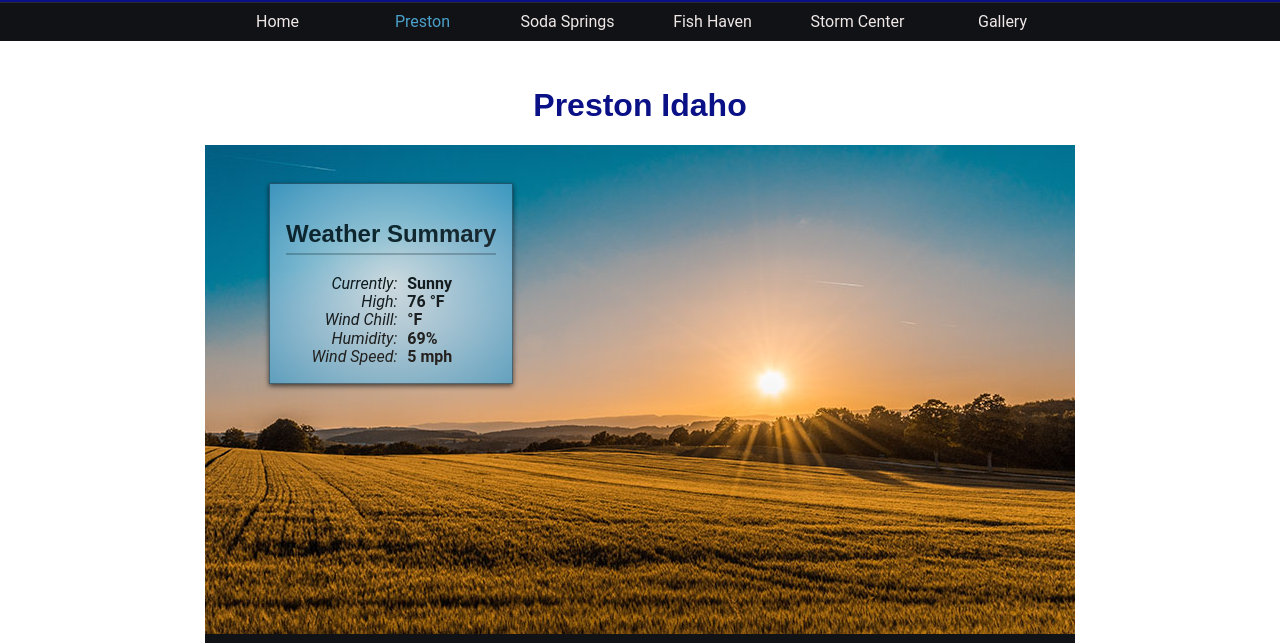
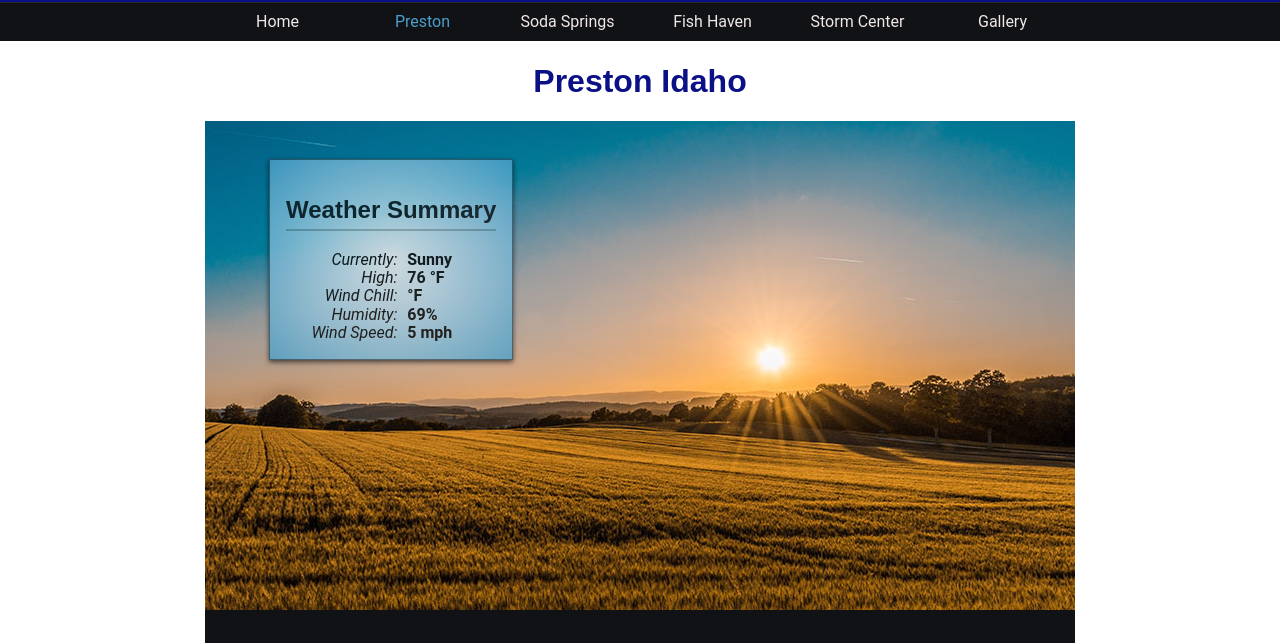
Before and after one commit to geophray/geophray.github.io, a plain HTML site: page lesson5/preston-5.html in a window 1280 px wide. Shown: the part 124-767 px from the top of the page. Drawn offline with Linux system fonts and the light colour scheme.

Commit message:
Removed padding on main element.

```diff
--- a/lesson5/css/small.css
+++ b/lesson5/css/small.css
@@ -165,10 +165,6 @@ main,
 footer div {
     max-width: 870px;
     margin: 0 auto;
-}
-
-main {
-    padding: 1.5em;
 }
 
 .box-shadow {
```
